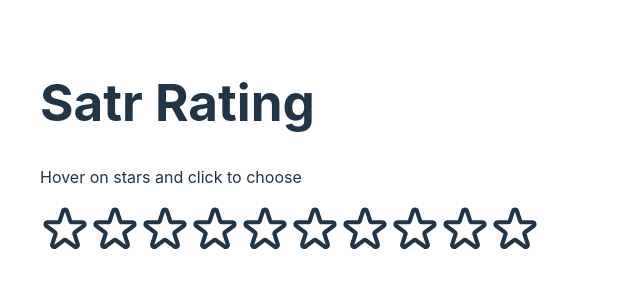
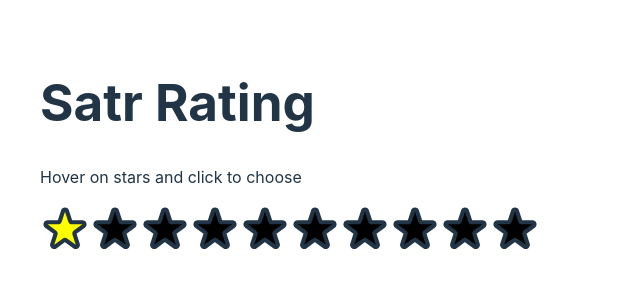
Before and after one commit to mirwais-sanaie/React-Challenges, a React (Vite) app in the folder reactChallenge/: page / in a window 1280 px wide. Shown: the top 300 px of the page, without its empty margins (0-640 px from the left). Built offline with nearby package versions, Linux system fonts and the light colour scheme.

Commit message:
StarRating completed.

```diff
--- a/reactChallenge/src/components/Day-5(StarRating)/StarRating.jsx
+++ b/reactChallenge/src/components/Day-5(StarRating)/StarRating.jsx
@@ -3,14 +3,17 @@ import styles from "./StarRating.module.css";
 
 function StarRating() {
   const [hovering, setHovering] = useState(0);
-  const [activeStars, setActiveStars] = useState([]);
+  const [activeStars, setActiveStars] = useState(0);
 
   function handleHovering(index) {
     setHovering(index + 1);
     console.log(hovering);
   }
+  function handleOut() {
+    setHovering(0);
+  }
   function handleActive(index) {
-    setActiveStars([...activeStars, index]);
+    setActiveStars(index);
     console.log(activeStars);
   }
 
@@ -24,12 +27,19 @@ function StarRating() {
             <span
               key={ind}
               onMouseEnter={() => handleHovering(ind)}
-              onMouseLeave={() => handleActive(ind)}
+              onMouseLeave={() => handleOut()}
+              onClick={() => handleActive(ind)}
             >
               <svg
                 xmlns="http://www.w3.org/2000/svg"
                 className={styles.starIcon}
-                fill="none"
+                fill={`${
+                  hovering && hovering > ind
+                    ? "yellow"
+                    : !hovering && activeStars >= ind
+                    ? "yellow"
+                    : ""
+                }`}
                 viewBox="0 0 24 24"
                 stroke="currentColor"
                 strokeWidth="2"
```
